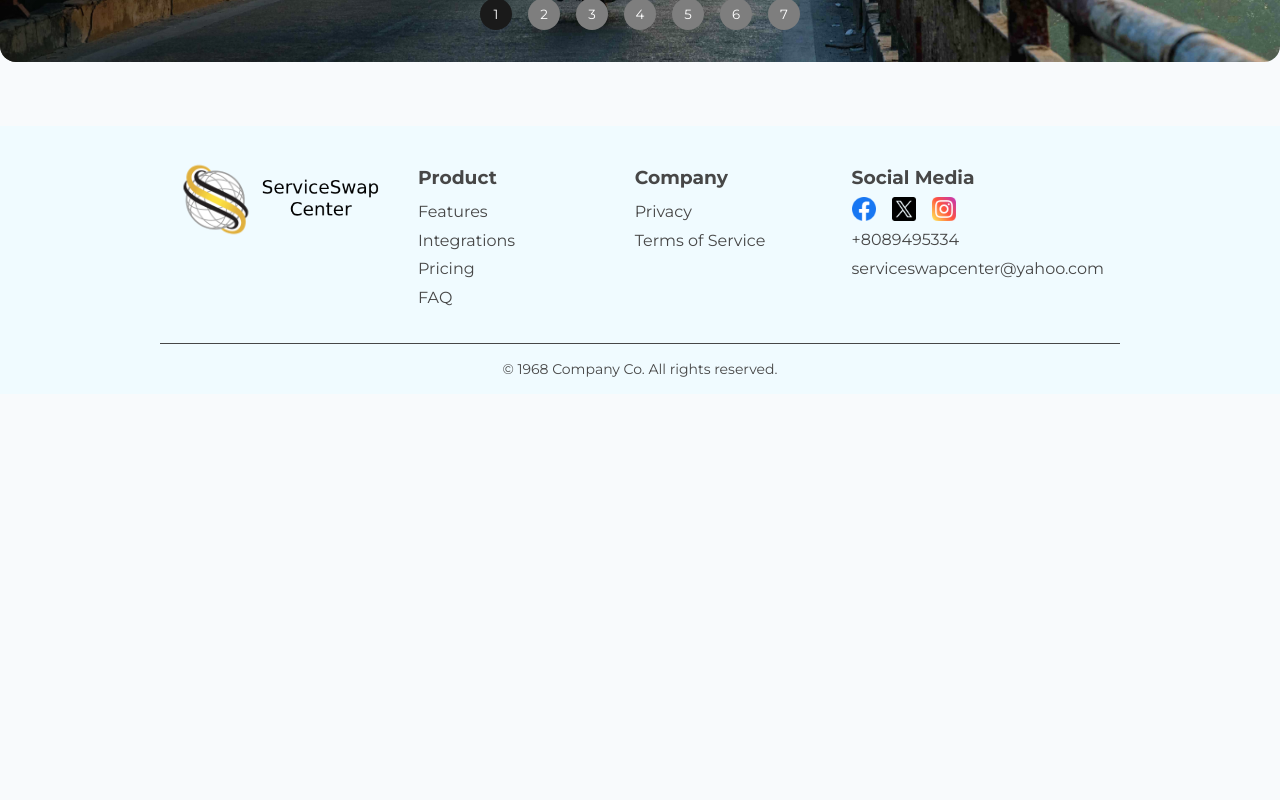
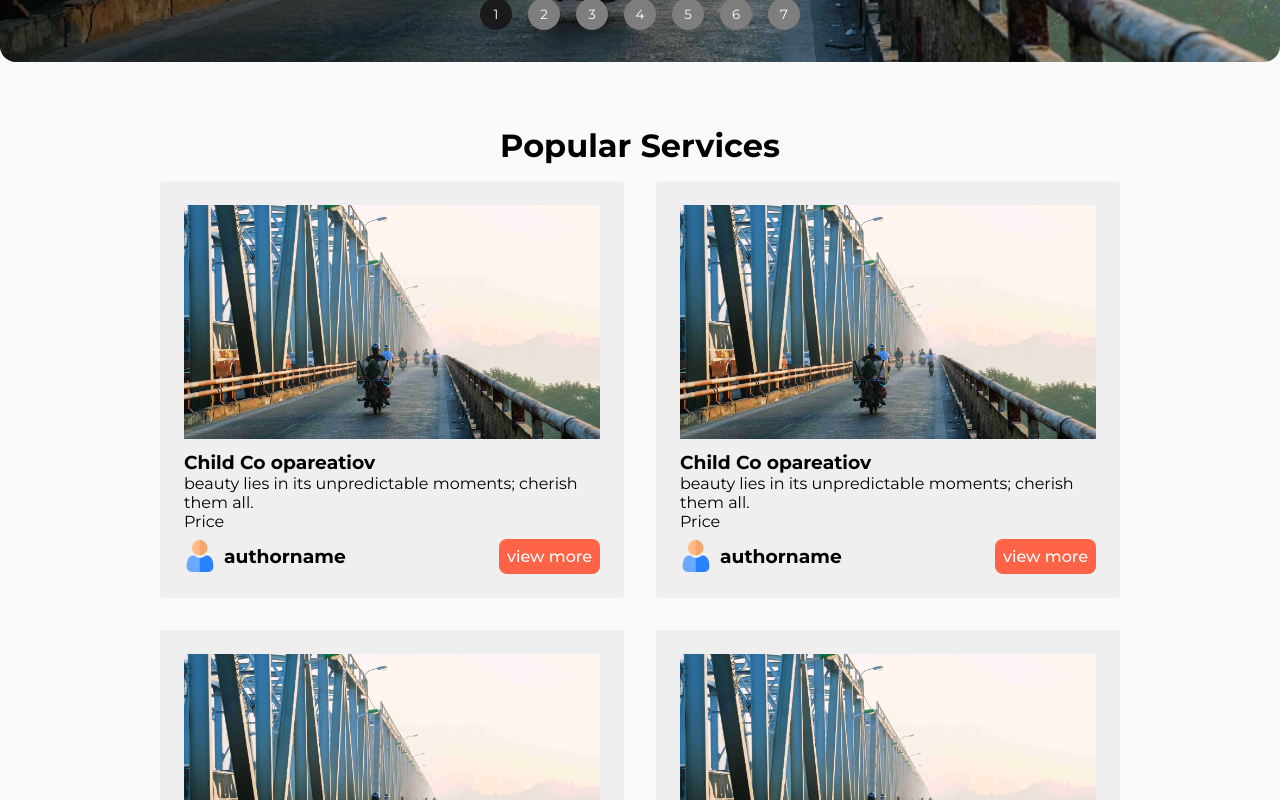
Before and after one commit to tushar-454/service-swap-center, a React (Vite) app: page / in a window 1280 px wide. Shown: the part 700-1500 px from the top of the page. Before the commit the page ends 1094 px from the top, so only its background shows below. Built offline with nearby package versions, Linux system fonts and the light colour scheme; no server answers.

Commit message:
popular services section added without dynamic data

```diff
--- a/src/Components/Home/Home.jsx
+++ b/src/Components/Home/Home.jsx
@@ -1,9 +1,11 @@
 import Banner from './Banner/Banner';
+import PopulerServices from './PopularSerivces/PopulerServices';
 
 const Home = () => {
   return (
     <main>
       <Banner />
+      <PopulerServices />
     </main>
   );
 };
--- /dev/null
+++ b/src/Components/Home/PopularSerivces/PopulerServices.jsx
@@ -0,0 +1,44 @@
+import athor from '../../../assets/icon/user.png';
+import service1 from '../../../assets/services1.jpg';
+import Container from '../../Reusable/Container';
+import classes from './PopulerServices.module.css';
+const popularServicesArray = [{}, {}, {}, {}];
+const PopulerServices = () => {
+  return (
+    <section>
+      <Container>
+        <div className={classes.sectionTitle}>
+          <h1>Popular Services</h1>
+        </div>
+        <div className={classes.popularServicesWrap}>
+          {popularServicesArray?.map((item, index) => (
+            <div key={index} className={classes.popularServicesItem}>
+              <img src={service1} alt='services img' />
+              <div className={classes.popularServicesItemContent}>
+                <h3>Child Co opareatiov</h3>
+
+                <p>
+                  beauty lies in its unpredictable moments; cherish them all.
+                </p>
+
+                <p>Price</p>
+              </div>
+
+              <div className={classes.servicesAuthorWrap}>
+                <div className={classes.servicesAuthor}>
+                  <img src={athor} alt='authorimg' />
+                  <h3>authorname</h3>
+                </div>
+                <div className={classes.viewMore}>
+                  <button>view more</button>
+                </div>
+              </div>
+            </div>
+          ))}
+        </div>
+      </Container>
+    </section>
+  );
+};
+
+export default PopulerServices;
--- /dev/null
+++ b/src/Components/Home/PopularSerivces/PopulerServices.module.css
@@ -0,0 +1,59 @@
+.sectionTitle {
+  margin: 1rem 0;
+}
+.sectionTitle h1 {
+  font-size: 2rem;
+  text-align: center;
+}
+.popularServicesWrap {
+  width: 100%;
+  display: grid;
+  grid-template-columns: 1fr 1fr;
+  justify-content: space-between;
+  gap: 2rem;
+}
+.popularServicesItem {
+  background-color: #efefef;
+  border-radius: 0.2rem;
+  padding: 1.5rem;
+}
+.popularServicesItem img {
+  width: 100%;
+}
+.servicesAuthorWrap {
+  display: flex;
+  justify-content: space-between;
+  align-items: center;
+}
+.servicesAuthorWrap img {
+  width: 2rem;
+}
+.servicesAuthor {
+  display: flex;
+  align-items: center;
+  gap: 0.5rem;
+}
+.viewMore button {
+  border: none;
+  outline: none;
+  font-weight: 500;
+  font-size: 1rem;
+  background: tomato;
+  padding: 0.5rem;
+  color: white;
+  border-radius: 0.5rem;
+}
+.popularServicesItemContent {
+  margin: 0.5rem 0;
+}
+@media (max-width: 768px) {
+  .popularServicesWrap {
+    grid-template-columns: 1fr;
+  }
+}
+
+@media (max-width: 320px) {
+  .viewMore button {
+    font-size: 0.8rem;
+  }
+}
```
